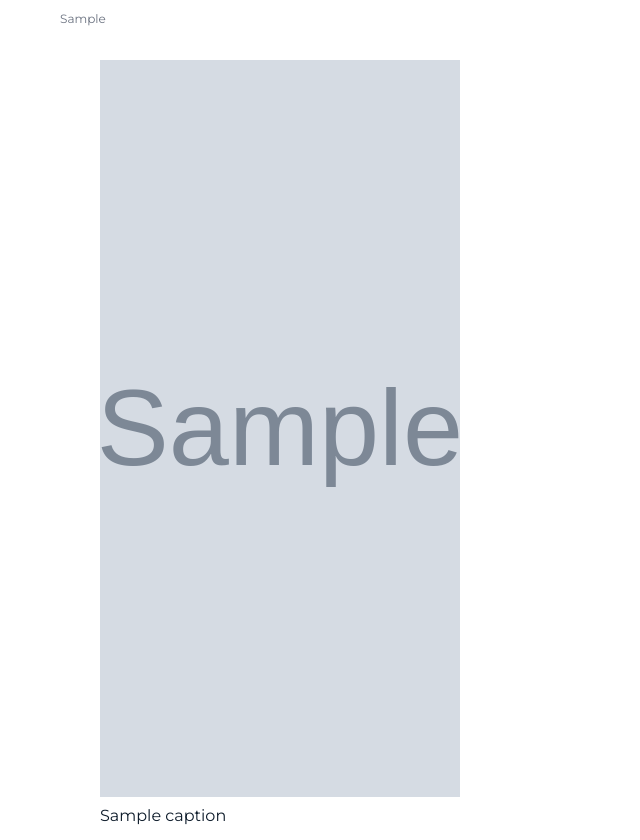
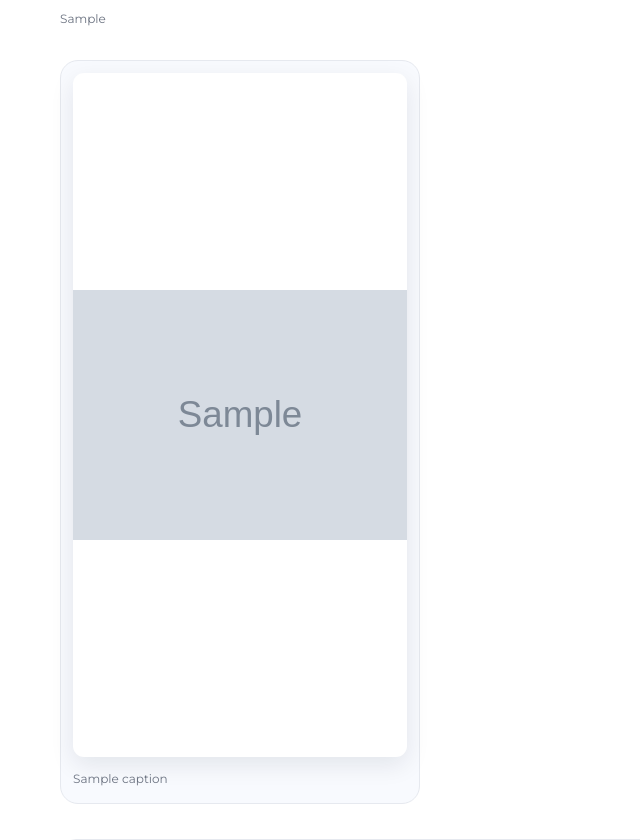
Before and after one commit to grunvald91/booking_bot, a Python web app: template webapp/templates/blog.html in a window 1280 px wide. Shown: the part 1834-2674 px from the top of the page, without its empty margins (0-640 px from the left). Run offline with Jinja, Linux system fonts and the light colour scheme; the template is opened without the code that fills it: most values are stand-ins (such as "Sample title", 1, 10 or a date in 2020); grey boxes marked "Sample" are stand-in pictures.

Commit message:
style(blog): display crisp original ServGo screens as swipeable mobile galleries

```diff
--- a/webapp/static/css/blog.css
+++ b/webapp/static/css/blog.css
@@ -195,3 +195,55 @@
   .blog-page .blog-reading-layout {display:flex;flex-direction:column}
   .blog-page .blog-reading-layout .blog-side {order:-1}
 }
+
+/* Actual (browser-rendered) ServGo demo screenshots, not abstract illustrations. */
+.blog-page .blog-demo-gallery {
+  display:grid;
+  grid-template-columns:repeat(2,minmax(0,1fr));
+  gap:20px;
+  margin:25px 0 35px;
+  align-items:start;
+}
+.blog-page .blog-demo-shot {
+  margin:0;
+  min-width:0;
+  padding:12px 12px 14px;
+  border:1px solid var(--line);
+  background:#F8FAFE;
+  border-radius:18px;
+}
+.blog-page .blog-demo-shot img {
+  display:block;
+  width:100%;
+  max-width:360px;
+  height:auto;
+  aspect-ratio:420 / 860;
+  object-fit:contain;
+  background:white;
+  margin:0 auto;
+  border-radius:11px;
+  box-shadow:0 8px 24px rgba(13,27,42,.09);
+}
+.blog-page .blog-demo-shot figcaption {
+  display:block;
+  margin-top:13px;
+  color:var(--gray);
+  font-size:12px;
+  line-height:1.55;
+}
+@media (max-width:720px) {
+  .blog-page .blog-demo-gallery {
+    display:flex;
+    overflow-x:auto;
+    scroll-snap-type:x mandatory;
+    overscroll-behavior-x:contain;
+    gap:13px;
+    margin-right:-16px;
+    padding:0 16px 12px 0;
+    scrollbar-width:thin;
+  }
+  .blog-page .blog-demo-shot {
+    flex:0 0 min(82vw,310px);
+    scroll-snap-align:start;
+  }
+}
```
